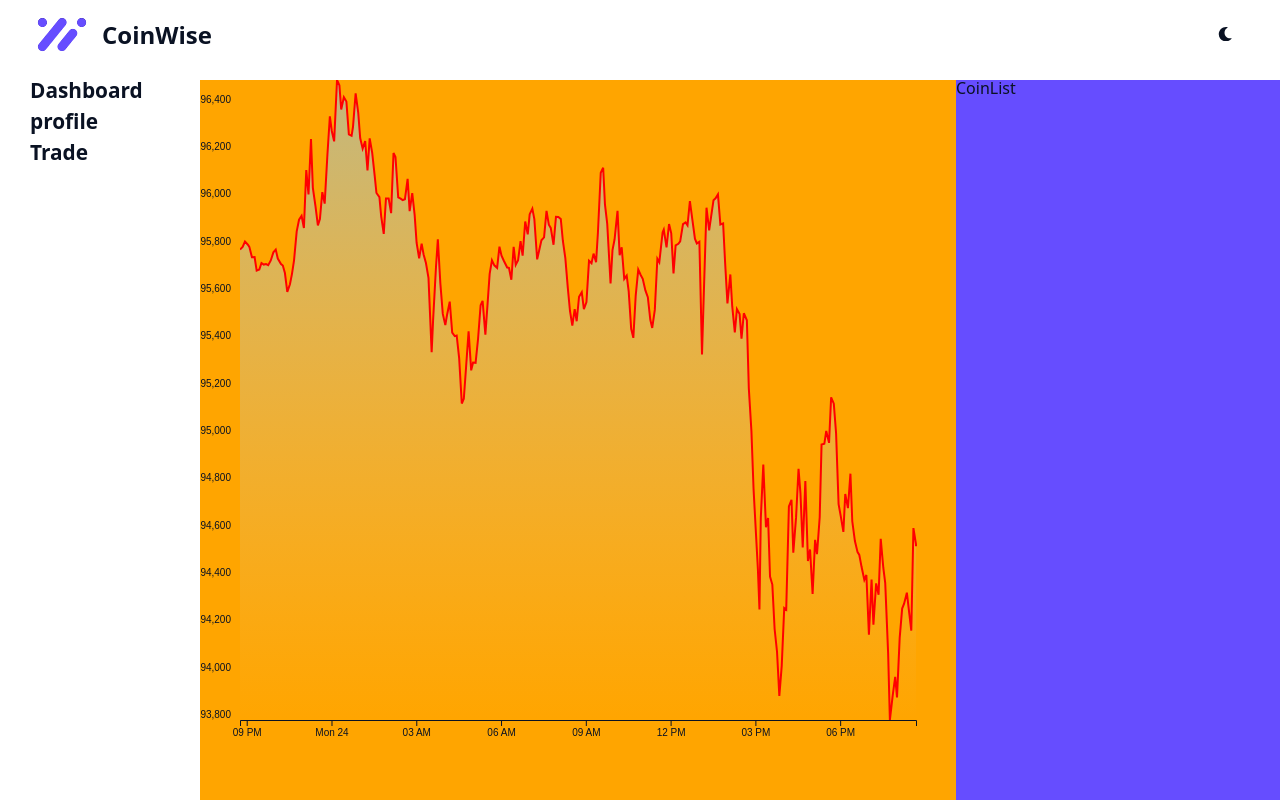
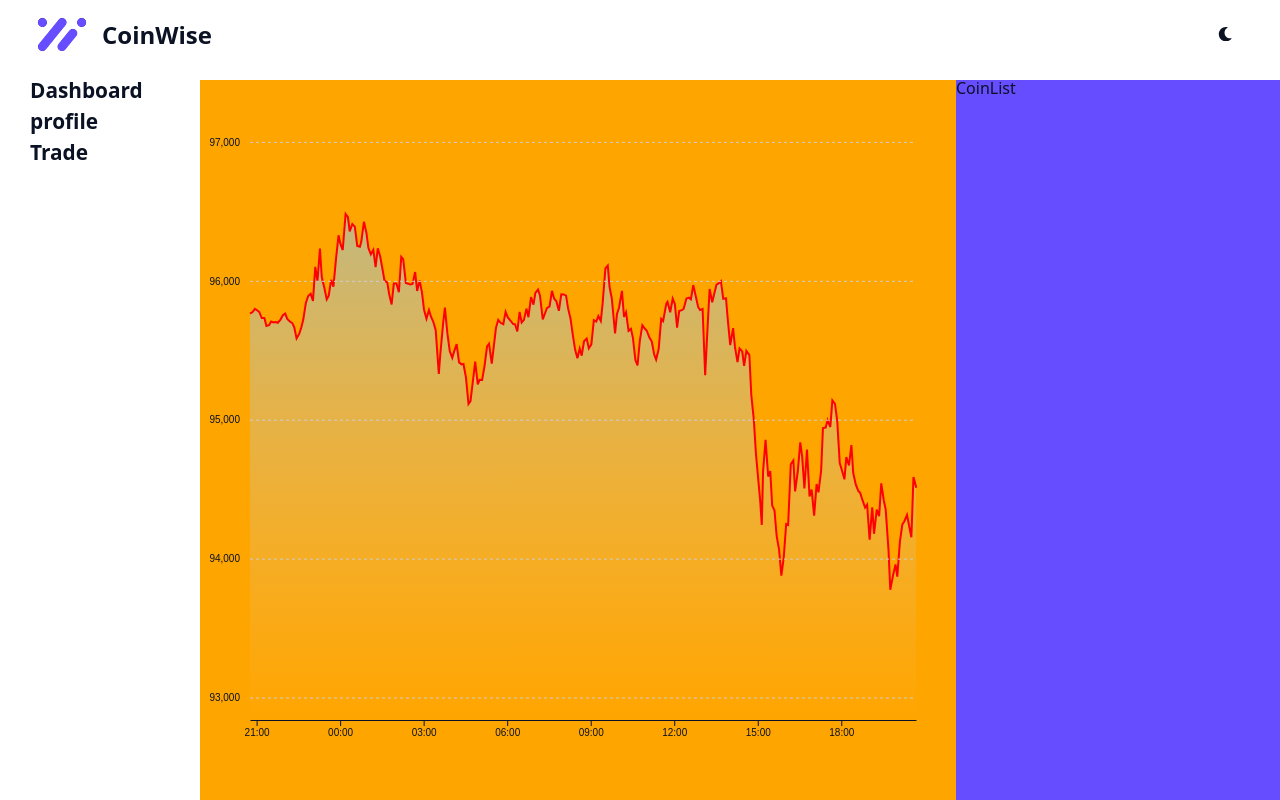
Before and after one commit to YoungJun-MIN/cryptoCoin, a React (Vite) app: page / in a window 1280 px wide. Built offline with nearby package versions, Linux system fonts and the light colour scheme.

Commit message:
modify tick timeFormat tick

```diff
--- a/src/components/Chart/Chart.jsx
+++ b/src/components/Chart/Chart.jsx
@@ -1,6 +1,6 @@
 import { useEffect, useRef } from "react"
 import { useSelector } from "react-redux"
-import { select, scaleTime, timeParse, extent, scaleLinear, min, max, line, area, curveLinear, axisBottom, axisLeft } from "d3";
+import { select, scaleTime, timeParse, extent, scaleLinear, min, max, line, area, curveLinear, axisBottom, axisLeft, timeFormat } from "d3";
 import priceData from "@api/price.json"
 import useResizeObserver from "@hooks/useResizeObserver"
 import styles from '@components/Chart/Chart.module.css';
@@ -14,7 +14,7 @@ export default function Chart() {
     const svg = select(svgRef.current);
     const svgContent = svg.select(".chart__content");
     const { width, height } = dimensions || wrapperRef.current.getBoundingClientRect();
-    const margin = { top: 40, right: 40, bottom: 40, left: 40};
+    const margin = { top: 40, right: 40, bottom: 40, left: 50};
     const innerWidth = width - margin.right - margin.left;
     const innerHeight = height - margin.top - margin.bottom;
     const xScale = scaleTime()
@@ -28,10 +28,10 @@ export default function Chart() {
     const yScale = scaleLinear()
       .domain([min(priceData, (item) => {
           const [, price] = item;
-          return price;
+          return price * 0.99;
         }), max(priceData, (item) => {
           const [,price] = item;
-          return price;
+          return price * 1.01;
         })
       ])
       .range([innerHeight - 0, 0]);
@@ -59,21 +59,30 @@ export default function Chart() {
     })
     .curve(curveLinear);
     svg
+      .attr("width", width - margin.left)
+      .attr("height", height - margin.top)
       .attr("transform", `translate(${margin.left}, 0)`)
 
     // Axes
-    const xAxis = axisBottom(xScale);
+    const xAxis = axisBottom(xScale)
+      .tickSizeOuter(0)
+      .tickFormat(timeFormat("%H:%M"));
     svg
       .select(".x-axis")
       .attr("transform", `translate(0, ${innerHeight})`)
       .call(xAxis);
 
-    const yAxis = axisLeft(yScale);
+    const yAxis = axisLeft(yScale).ticks(5).tickSize(-innerWidth).tickPadding(10);
+    // const yAxis = axisLeft(yScale).tickValues(yScale.ticks(5));
     svg.select(".y-axis")
     .call(yAxis)
-    // .attr("transform", `translate(0, 0)`)
-    .selectAll(".domain, .tick line") // y축 선과 눈금선 동시에 선택
+    // .selectAll(".domain, .tick line") // y축 선과 눈금선 동시에 선택
+    .selectAll(".domain") // y축선 제거
     .remove()
+
+    svg.selectAll(".y-axis .tick line")
+      .attr("stroke", "#ccc") // 그리드 선 색상 (연한 회색)
+      .attr("stroke-dasharray", "3,3"); // 점선 스타일 (선택 사항)
 
     svgContent
     .selectAll(".myArea")
@@ -100,15 +109,12 @@ export default function Chart() {
       <div id="chart__wrapper" className={`${styles.chartWrapper}`} ref={wrapperRef}>
         <svg ref={svgRef} className={`${styles.svg}`}>
           <defs>
-            <clipPath id="chart-clip">
-              <rect x="0" y="0" width={innerWidth} height={innerHeight}></rect>
-            </clipPath>
             <linearGradient id="gradienta" x1="0%" y1="0%" x2="0%" y2="100%">
               <stop offset="0%" style={{ stopColor: "#84CBFF", stopOpacity: 0.5 }} />
               <stop offset="100%" style={{ stopColor: "#DCDCDC", stopOpacity: 0 }} />
             </linearGradient>
           </defs>
-          <g className={`chart__content ${styles.chartContent}`} clipPath="url(#chart-clip)"></g>
+          <g className={`chart__content`}></g>
           <g className="x-axis" />
           <g className="y-axis" />
         </svg>
--- a/src/components/Chart/Chart.module.css
+++ b/src/components/Chart/Chart.module.css
@@ -4,8 +4,6 @@
 }
 
 .svg {
-  width: calc(100% - 40px);
-  height: calc(100% - 40px);
   overflow: visible;
 }
 
```
